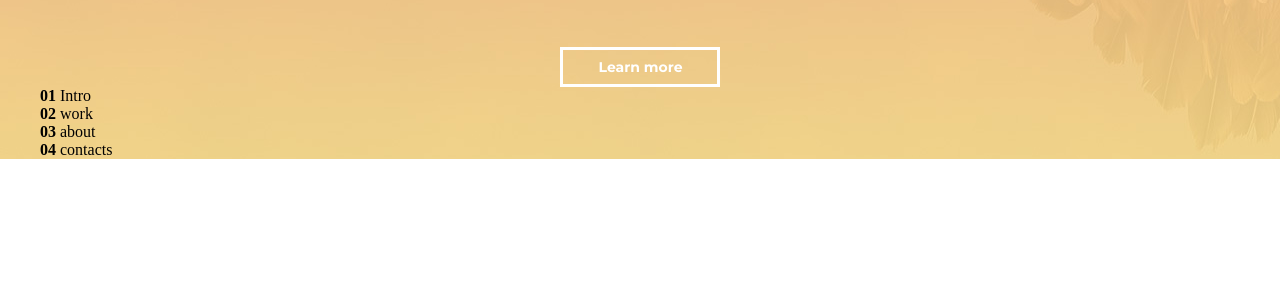
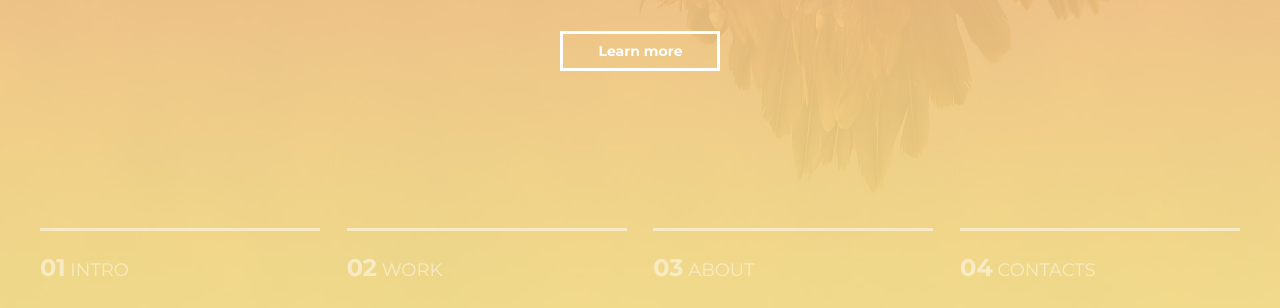
Before and after one commit to zarinaerkinova/zarinaerkinova.github.io, a plain HTML site: page index.html in a window 1280 px wide. Shown: the part 725-1033 px from the top of the page. Before the commit the page ends 884 px from the top, so only its background shows below. Drawn offline with Linux system fonts and the light colour scheme.

Commit message:
welcome__intro added to css

```diff
--- a/index.html
+++ b/index.html
@@ -54,22 +54,22 @@
             </div>
 
             <div class="welcome__intro">
-                <div class="welcome__block">
-                    <div class="welcome__block__line"></div>
-                    <p class="welcome__block-text"><strong class="welcome__block-strong">01</strong> Intro</p>
-                </div>
-                <div class="welcome__block">
-                    <div class="welcome__block__line"></div>
-                    <p class="welcome__block-text"><strong class="welcome__block-strong">02</strong> work</p>
-                </div>
-                <div class="welcome__block">
-                    <div class="welcome__block__line"></div>
-                    <p class="welcome__block-text"><strong class="welcome__block-strong">03</strong> about</p>
-                </div>
-                <div class="welcome__block">
-                    <div class="welcome__block__line"></div>
-                    <p class="welcome__block-text"><strong class="welcome__block-strong">04</strong> contacts</p>
-                </div>
+                <button class="welcome__intro-button">
+                    <div class="welcome-button__line"></div>
+                    <p class="welcome-button-text"><strong class="welcome-button-strong">01</strong> Intro</p>
+                </button>
+                <button class="welcome__intro-button">
+                    <div class="welcome-button__line"></div>
+                    <p class="welcome-button-text"><strong class="welcome-button-strong">02</strong> work</p>
+                </button>
+                <button class="welcome__intro-button">
+                    <div class="welcome-button__line"></div>
+                    <p class="welcome-button-text"><strong class="welcome-button-strong">03</strong> about</p>
+                </button>
+                <button class="welcome__intro-button">
+                    <div class="welcome-button__line"></div>
+                    <p class="welcome-button-text"><strong class="welcome-button-strong">04</strong> contacts</p>
+                </button>
             </div>
         </div>
     </header>
--- a/style.css
+++ b/style.css
@@ -11,6 +11,8 @@
 .welcome{
     background: url(./img/MoGo_FREE_Template_by_Laaqiq_01.jpg);
     background-repeat: no-repeat;
+    background-size: 100% 100%;
+    padding-bottom: 28px;
 }
 
 .welcome-container{
@@ -90,7 +92,7 @@
     font-family: 'Kaushan Script', cursive;
     font-weight: 400;
     font-size: 72px;
-    line-height: 86px;
+    line-height: 70px;
     color: #ffffff;
 }
 
@@ -125,4 +127,61 @@
     height: 40px;
     color: #ffffff;
     background: transparent;
+    cursor: pointer;
 }
+
+.welcome__intro{
+    display: flex;
+    margin-top: 157px;
+    justify-content: space-between
+}
+
+.welcome__intro-button{
+    width: 280px;
+    cursor: pointer;
+    border: none;
+    background: transparent;
+    text-align: start;
+    opacity: 50%;
+}
+
+.welcome-button__line{
+    width: 100%;
+    height: 3px;
+    margin-bottom: 25px;
+    background-color: #ffffff;
+}
+
+.welcome-button__line::after{
+    content: '';
+    display: block;
+    background: #f38181;
+    width: 0%;
+    height: 3px;
+    transition: .5s ease-in-out;
+}
+
+.welcome__intro-button:hover{
+    opacity: 1;
+}
+
+.welcome__intro-button:hover .welcome-button__line::after{
+    width: 100%;
+}
+
+.welcome-button-text{
+    font-family: 'Montserrat', sans-serif;
+    font-weight: 400;
+    font-size: 18px;
+    line-height: 18px;
+    color: #ffffff;
+    text-transform: uppercase;
+}
+
+.welcome-button-strong{
+    font-family: 'Montserrat', sans-serif;
+    font-weight: 700;
+    font-size: 24px;
+    line-height: 24px;
+    color: #ffffff;
+}
```
